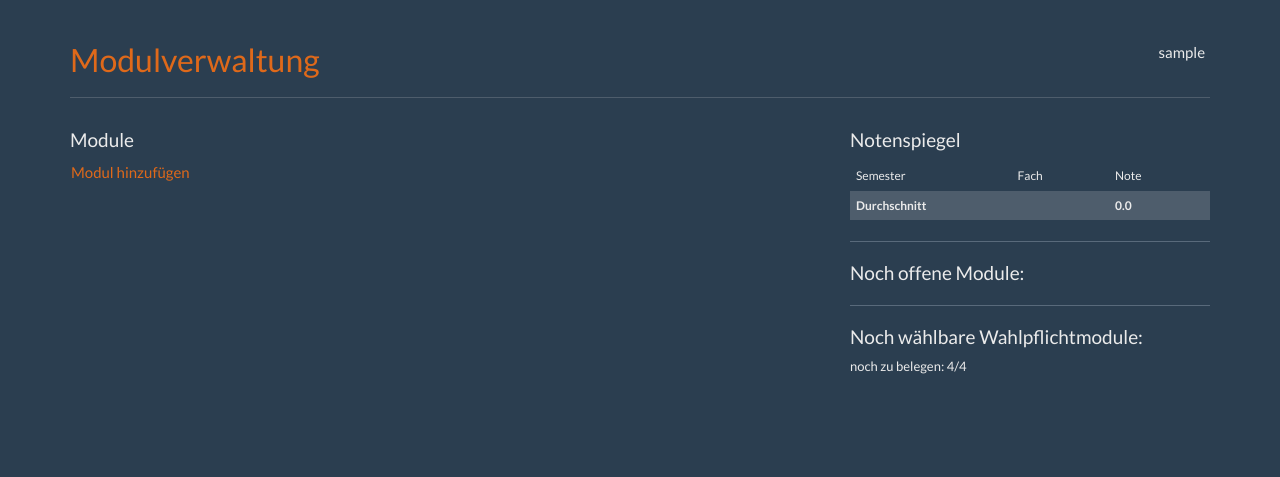
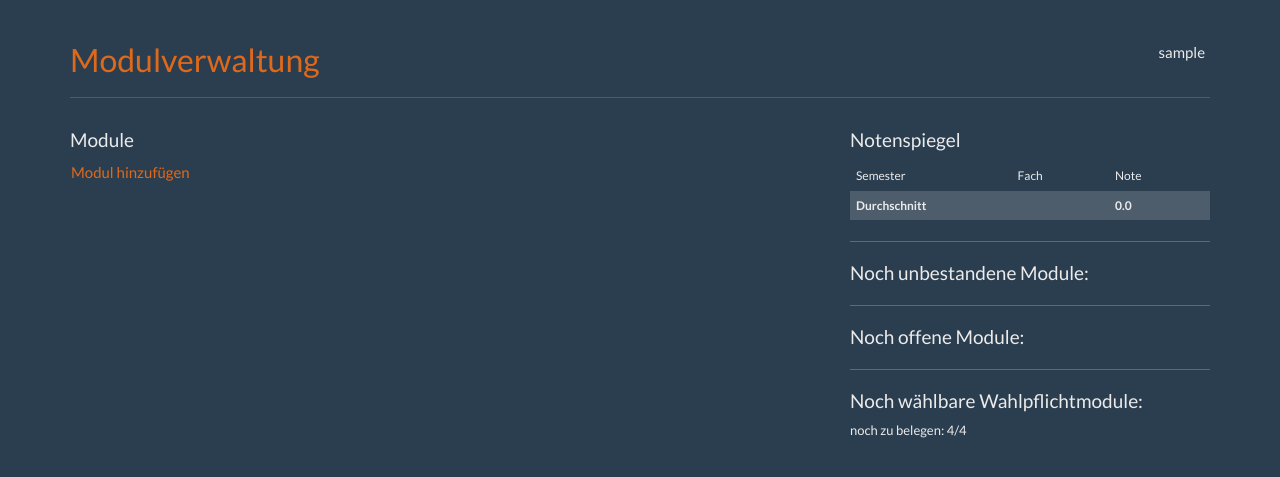
Before and after one commit to majbootred/modulverwaltungvfh, a Django app: page / in a window 1280 px wide. Shown: the top 477 px of the page. Run offline with Django 3.2, Linux system fonts and the light colour scheme; the visitor is signed in with stand-in values (Sample User, id 1); data that the repository does not hold is empty; parts of the project's set-up code (start-up, migrations or seed data) failed here and were passed over; some libraries are stand-ins or nearby versions.

Commit message:
Auflistung unbestandene Module hinzugefügt

```diff
--- a/app/templates/app/index.html
+++ b/app/templates/app/index.html
@@ -67,6 +67,13 @@
                 </tr>
                 </tbody>
             </table>
+        <hr/>
+            <h4> Noch unbestandene Module:</h4>
+            <ul class="list-unstyled">
+                {% for module in unscored_modules %}
+                    <li class="">{{ module }}</li>
+                {% endfor %}
+            </ul>
             <hr/>
             <h4> Noch offene Module:</h4>
             <ul class="list-unstyled">
--- a/app/utils.py
+++ b/app/utils.py
@@ -22,6 +22,7 @@ def get_all_modules_except_mine(user):
     my_modules = my_assignments.values('module')
     my_modules_names = list(my_modules.values_list('module_id', flat=True))
     return Module.objects.exclude(MID__in=my_modules_names)
+
 
 def is_assignable(module, user, assignable=False):
     # Vorbedingungen nach übergebenem Modulkürzel filtern
@@ -69,6 +70,7 @@ def get_WPF_count(user):
         if assignments.module.WPF:
             wpf_count= wpf_count -1
     return wpf_count
+
 
 def get_semesters(user):
     my_assignments = Assignment.objects.filter(student__userid=user)
@@ -118,3 +120,14 @@ def get_score_median(all_scores):
             median = sum(scores) / len(scores)
             median = str('{:.1f}'.format(median)).replace('.',',')
     return median
+
+
+def get_unscored_modules(user):
+    unscored_modules = []
+    my_assignments = Assignment.objects.filter(student__userid=user)
+    for assignment in my_assignments:
+        if (assignment.score and assignment.score <= 4.0) or assignment.accredited:
+            continue
+        else:
+            unscored_modules.append(assignment.module.Name)
+    return unscored_modules
--- a/app/views.py
+++ b/app/views.py
@@ -21,12 +21,14 @@ def index_view(request):
 
         available_modules = get_all_modules_except_mine(request.user)
         wpf_count = get_WPF_count(request.user)
+        unscored_modules = get_unscored_modules(request.user)
         # Notenschnitt für den Notenspiegel errechnen
         median = get_score_median(all_scores)
 
         return render(request, 'app/index.html',
                       {'all_scores': all_scores, 'median': median,
-                       'my_semesters': my_semesters, 'available_modules': available_modules, 'wpf_count': wpf_count})
+                       'my_semesters': my_semesters, 'available_modules': available_modules, 'wpf_count': wpf_count,
+                       'unscored_modules': unscored_modules})
 
 
 
@@ -111,8 +113,3 @@ def prerequisites_view(request, my_module):
     print(allowed, sys.stderr)
     return render(request, 'app/prerequisites.html',
                   {'prerequisites': prerequisites, 'module': my_module, 'allowed': allowed})
-
-
-##########
-
-# Helper Functions
```
